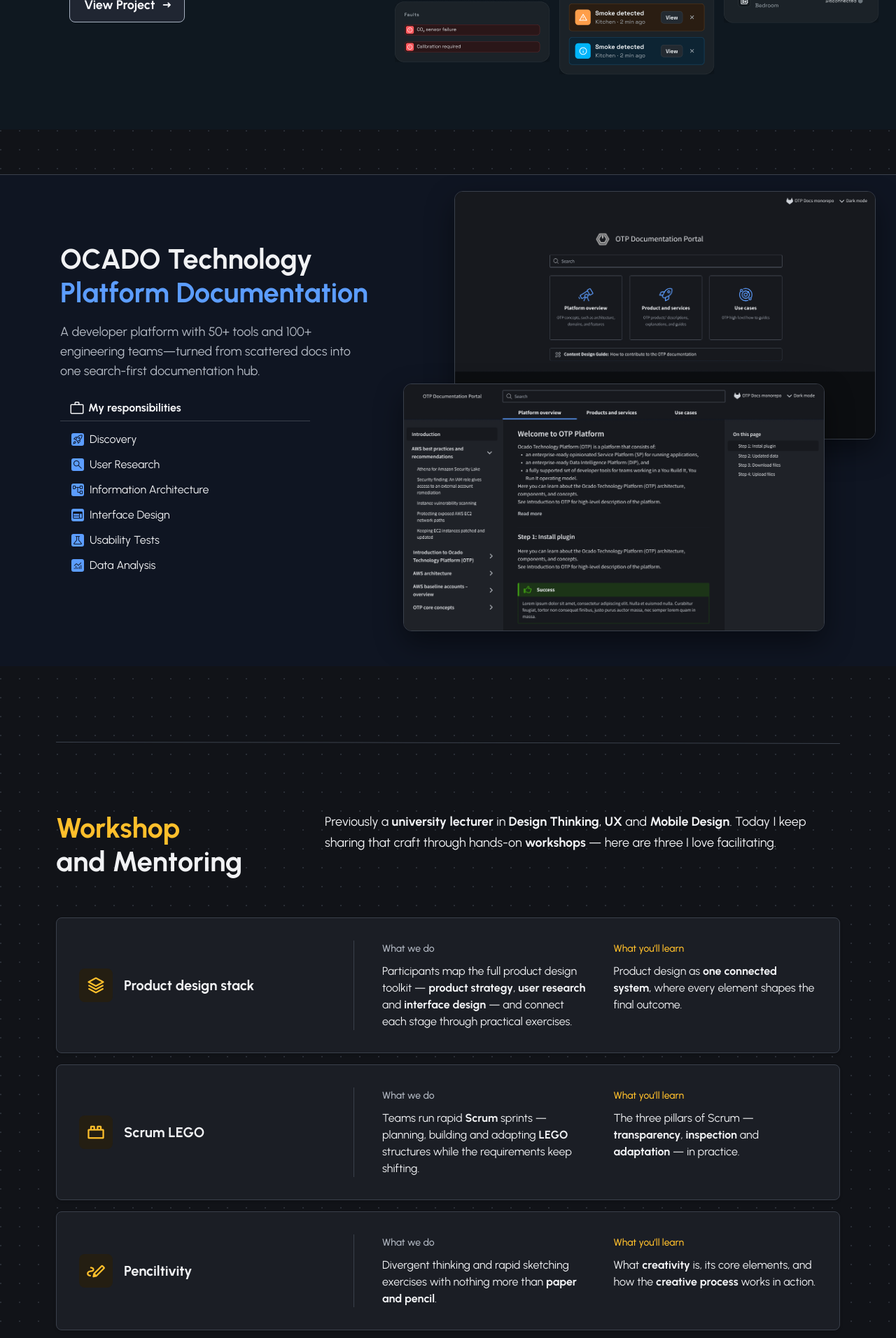
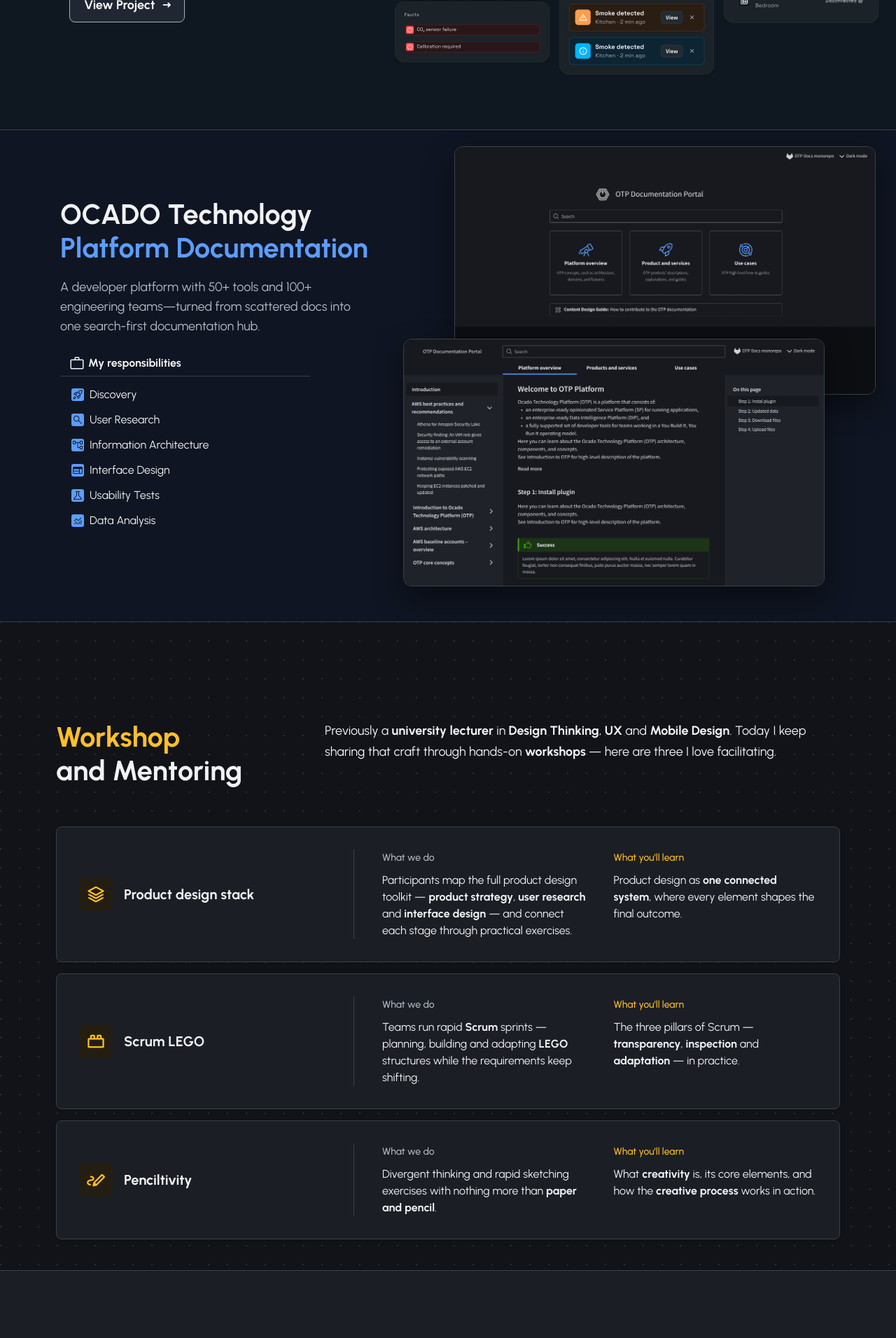
Before and after one commit to Detriz-dev/personal-website, a React (Vite) app in the folder frontend/: page / in a window 1280 px wide. Shown: the part 2865-4777 px from the top of the page at 70% size. Built offline with nearby package versions, Linux system fonts and the light colour scheme.

Commit message:
Section spacing improvements

```diff
--- a/frontend/src/components/PlatformDocumentationProject/PlatformDocumentationProject.module.css
+++ b/frontend/src/components/PlatformDocumentationProject/PlatformDocumentationProject.module.css
@@ -31,6 +31,7 @@
     padding: 23px max(29px, calc((100% - 1280px) / 2 + 29px)) 52px max(86px, calc((100% - 1280px) / 2 + 86px));
     overflow: hidden;
     border-top: 1px solid var(--pdp-border);
+    border-bottom: 1px solid var(--pdp-border);
     background-color: var(--pdp-canvas);
     color: var(--pdp-text-primary);
 }
--- a/frontend/src/components/ProjectSection/ProjectSection.module.css
+++ b/frontend/src/components/ProjectSection/ProjectSection.module.css
@@ -1,8 +1,8 @@
-/* Project cards span the full width (content inside each card stays 1280px). */
+/* Project cards span the full width (content inside each card stays 1280px) and stack with no gap. */
 
 .projectSection {
     display: flex;
     flex-direction: column;
-    gap: 64px;
+    gap: 0;
     width: 100%;
 }
--- a/frontend/src/components/SectionHeader/SectionHeader.tsx
+++ b/frontend/src/components/SectionHeader/SectionHeader.tsx
@@ -8,6 +8,7 @@ const SectionHeader = ({
     accent,
     title,
     description,
+    divider = true,
     className,
     ...headerProps
 }: SectionHeaderProps) => {
@@ -15,6 +16,7 @@ const SectionHeader = ({
 
     return (
         <header {...headerProps} className={classes}>
+            {divider && (
                 <img
                     className={styles.divider}
                     src={theme === "dark" ? dividerDark : dividerLight}
@@ -23,6 +25,7 @@ const SectionHeader = ({
                     alt=""
                     aria-hidden="true"
                 />
+            )}
 
             <h2 className={styles.heading}>
                 <span className={styles.accent}>{accent}</span>
--- a/frontend/src/components/SectionHeader/SectionHeader.types.ts
+++ b/frontend/src/components/SectionHeader/SectionHeader.types.ts
@@ -15,4 +15,6 @@ export type SectionHeaderProps = Omit<HTMLAttributes<HTMLElement>, "title" | "ch
     title: string;
     /** Intro copy; wrap emphasized phrases in <strong>. */
     description?: ReactNode;
+    /** Show the divider line on top. Default true; turn off when the section above already ends with a border. */
+    divider?: boolean;
 };
--- a/frontend/src/components/TeachingSection/TeachingSection.tsx
+++ b/frontend/src/components/TeachingSection/TeachingSection.tsx
@@ -71,6 +71,7 @@ const TeachingSection = ({ theme = "light", className, ...sectionProps }: Teachi
             <div className={styles.inner}>
                 <SectionHeader
                     theme={theme}
+                    divider={false} // the Projects block above already ends with a border
                     accent="Workshop"
                     title="and Mentoring"
                     description={
--- a/frontend/src/pages/LandingPage/LandingPage.module.css
+++ b/frontend/src/pages/LandingPage/LandingPage.module.css
@@ -36,8 +36,3 @@
 .projects {
     margin-top: 64px;
 }
-
-/* Space between Projects and Teaching */
-.teaching {
-    margin-top: 64px;
-}
--- a/frontend/src/pages/LandingPage/LandingPage.tsx
+++ b/frontend/src/pages/LandingPage/LandingPage.tsx
@@ -105,7 +105,7 @@ const LandingPage = () => {
 
         <ProjectSection id="projects" className={style.projects} theme={theme} />
 
-        <TeachingSection id="teaching" className={style.teaching} theme={theme} />
+        <TeachingSection id="teaching" theme={theme} />
 
         <ContactSection
             id="contact"
```
Lines whose indentation alone changed are shown as unchanged.
